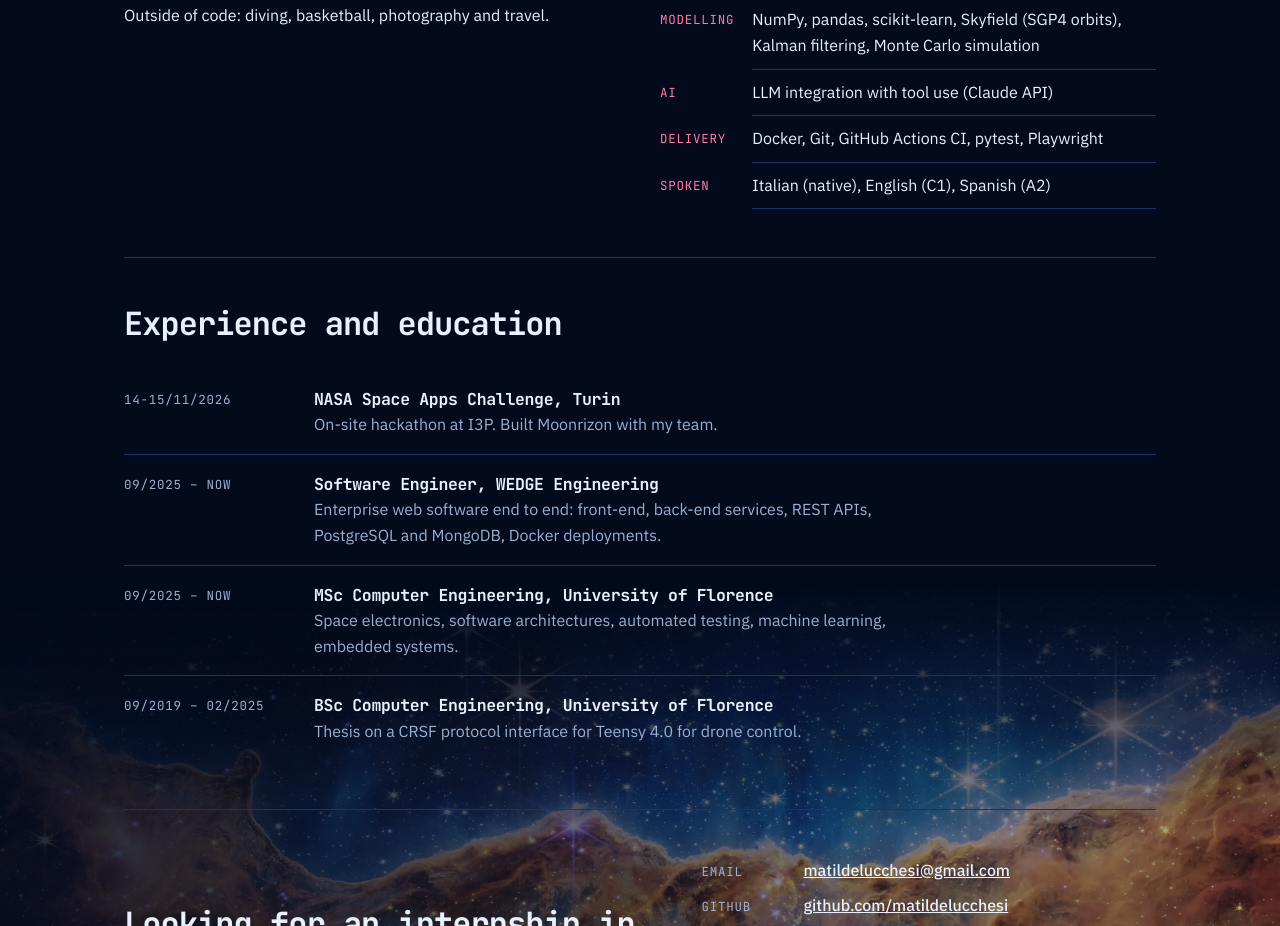
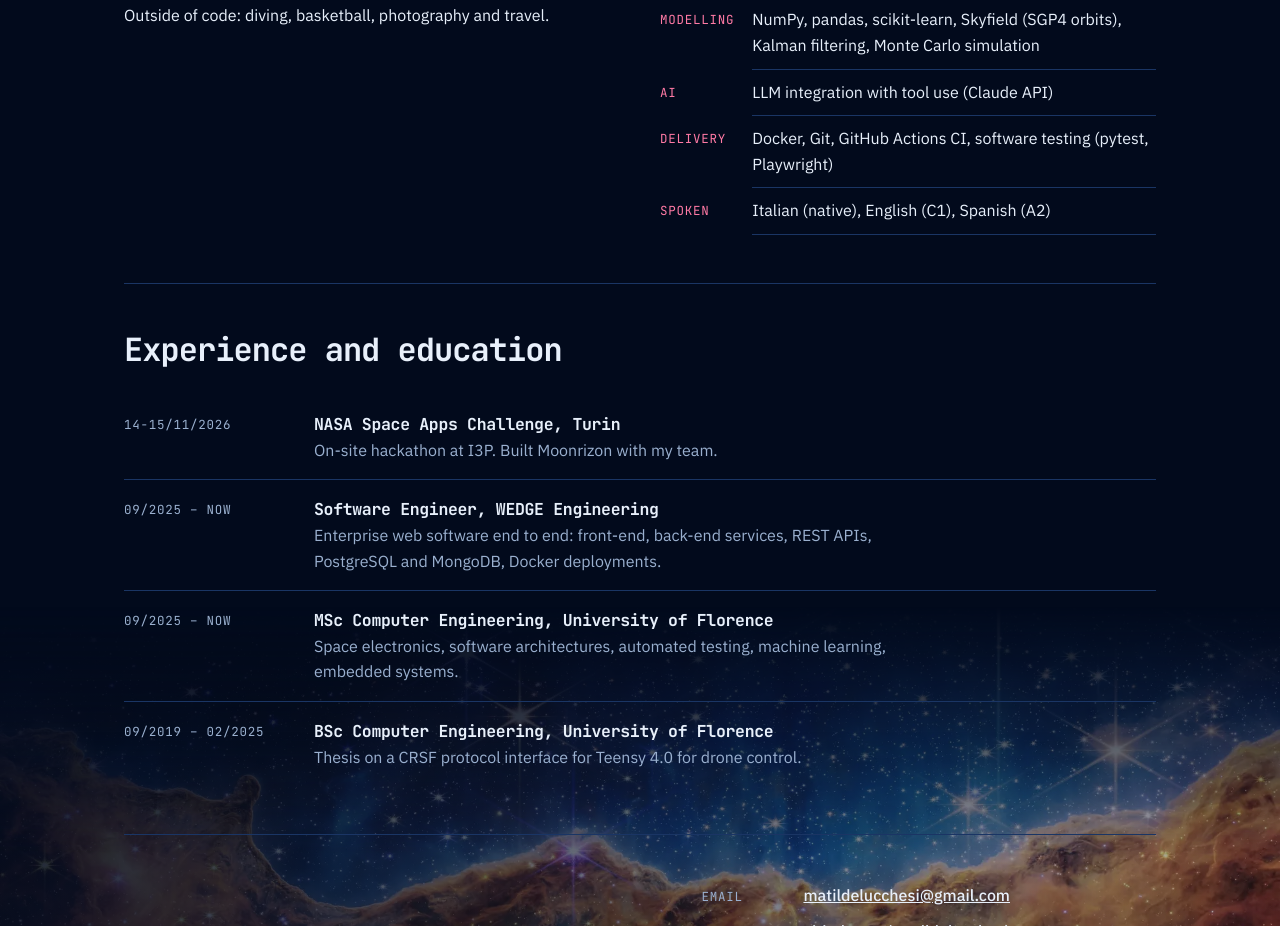
Before and after one commit to matildelucchesi/matildelucchesi.github.io, a plain HTML site: page index.html in a window 1280 px wide. Shown: the part 3965-4891 px from the top of the page. Drawn offline with Linux system fonts and the light colour scheme.

Commit message:
Keep software testing in the Delivery row
Co-Authored-By: Claude Opus 5.5 <noreply@anthropic.com>
Claude-Session: https://claude.ai/code/session_017xRGYksZaEmfb3KwPvjk3f

```diff
--- a/index.html
+++ b/index.html
@@ -420,7 +420,7 @@
         <dt class="mono">Data</dt><dd>PostgreSQL, MongoDB</dd>
         <dt class="mono">Modelling</dt><dd>NumPy, pandas, scikit-learn, Skyfield (SGP4 orbits), Kalman filtering, Monte Carlo simulation</dd>
         <dt class="mono">AI</dt><dd>LLM integration with tool use (Claude API)</dd>
-        <dt class="mono">Delivery</dt><dd>Docker, Git, GitHub Actions CI, pytest, Playwright</dd>
+        <dt class="mono">Delivery</dt><dd>Docker, Git, GitHub Actions CI, software testing (pytest, Playwright)</dd>
         <dt class="mono">Spoken</dt><dd>Italian (native), English (C1), Spanish (A2)</dd>
       </dl>
     </div>
```
